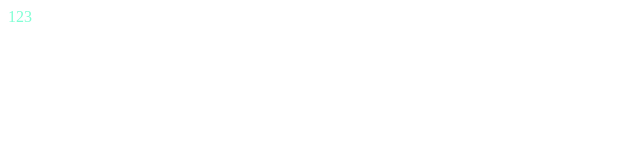
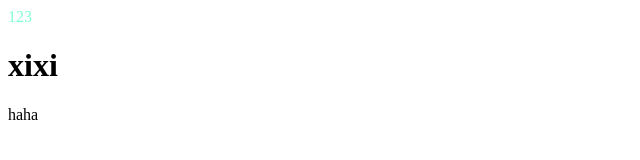
Before and after one commit to tnysweet/taobao, a plain HTML site: page index.html in a window 1280 px wide. Shown: the whole page, without its empty margins (0-640 px from the left). Drawn offline with Linux system fonts and the light colour scheme.

Commit message:
第二次

```diff
--- a/index.html
+++ b/index.html
@@ -11,5 +11,7 @@
 </head>
 <body>
 <div class="div">123</div>
+<h1>xixi</h1>
+<p>haha</p>
 </body>
 </html>
```
